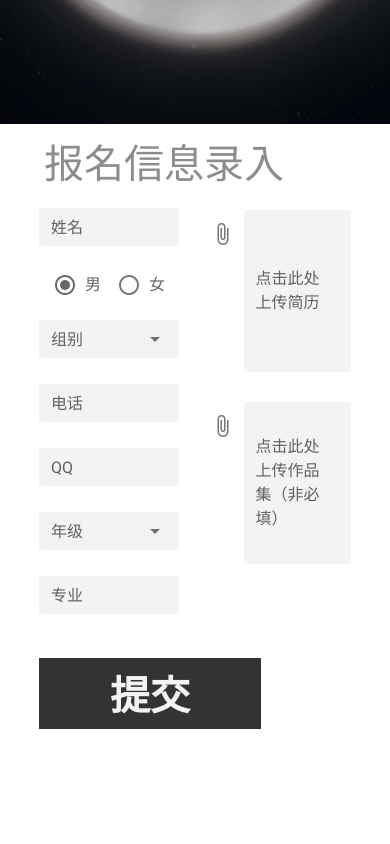
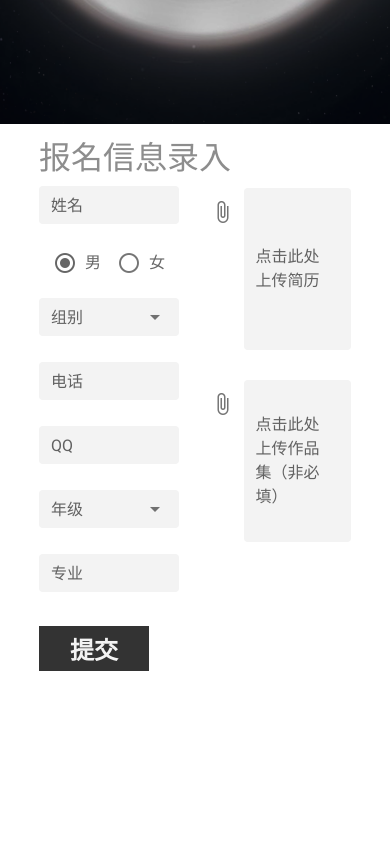
Before and after one commit to capricorn416/HR-system, a Vue app: page / in a window 390 px wide. Shown: the part 720-1564 px from the top of the page. Built offline with nearby package versions, Linux system fonts and the light colour scheme.

Commit message:
[fix]fix footer show bugs

```diff
--- a/src/components/Bottom.vue
+++ b/src/components/Bottom.vue
@@ -27,6 +27,7 @@ export default {
   .footer {
     height: 250px;
     background-color: #2c2c2c;
+    position: relative;
   }
   .footer_logo {
     position: absolute;
--- a/src/views/Home.vue
+++ b/src/views/Home.vue
@@ -51,7 +51,6 @@
                         dense
                         class="input group"
                         item-text="name"
-
                     ></v-select>
                   <!-- <div class="sex-tip">性别</div> -->
                     <v-radio-group
@@ -175,7 +174,7 @@
       </div>
     </div>
     <!-- 页尾 -->
-    <div class="home_footer">
+    <div class="home_footer" v-show="hidShow">
         <bottom/>
     </div>
   </div>
@@ -220,7 +219,28 @@ import Bottom from '../components/Bottom.vue';
         ],
         resumeRules: [
           v => !!v || '简历不能为空哦'
-        ]
+        ],
+        docmHeight: document.documentElement.clientHeight,
+        showHeight: document.documentElement.clientHeight,
+        hidShow: true
+      }
+    },
+    // 防止页尾在输入时上浮
+    watch: {
+      showHeight: function() {
+        if(this.docmHeight > this.showHeight) {
+          this.hidShow = false;
+        }else {
+          this.hidShow = true;
+        }
+      }
+    },
+    mounted() {
+      let vm = this;
+      window.onresize = () => {
+        return (()=>{
+          this.showHeight = document.body.clientHeight;
+        })()
       }
     },
     methods: {
@@ -374,6 +394,7 @@ import Bottom from '../components/Bottom.vue';
     width: 100%;
     top: 100%;
     height: 100%;
+    background-color: white;
   }
   .sign-up {
     width: 80%;
@@ -426,8 +447,8 @@ import Bottom from '../components/Bottom.vue';
     color: #7a7a6a;
   }
   .sign-up_submit {
-    margin-top: 10px;
-    height: 71px;
+    margin-top: 2%;
+    padding: 10px 0;
     width: 222px;
     background-color: #333333;
     font: normal 700 40px "Source Han Serif TC";
@@ -436,12 +457,13 @@ import Bottom from '../components/Bottom.vue';
   }
   .home_footer {
     position: absolute;
-    top: 200%;
+    top: 210%;
     width: 100%;
   }
   @media screen and (max-width: 767px) {
     .sign-up_header {
-      font-size: 40px;
+      font-size: 32px;
+      margin: 0;
     }
     .sign-up_left {
       width: 50%;
@@ -471,5 +493,11 @@ import Bottom from '../components/Bottom.vue';
       top: 40%;
       font-size: 30px;
     }
+    .sign-up_submit {
+      font-size: 24px;
+      padding: 5px;
+      width: 110px;
+      margin-top: 0;
+    }
   }
 </style>
```
